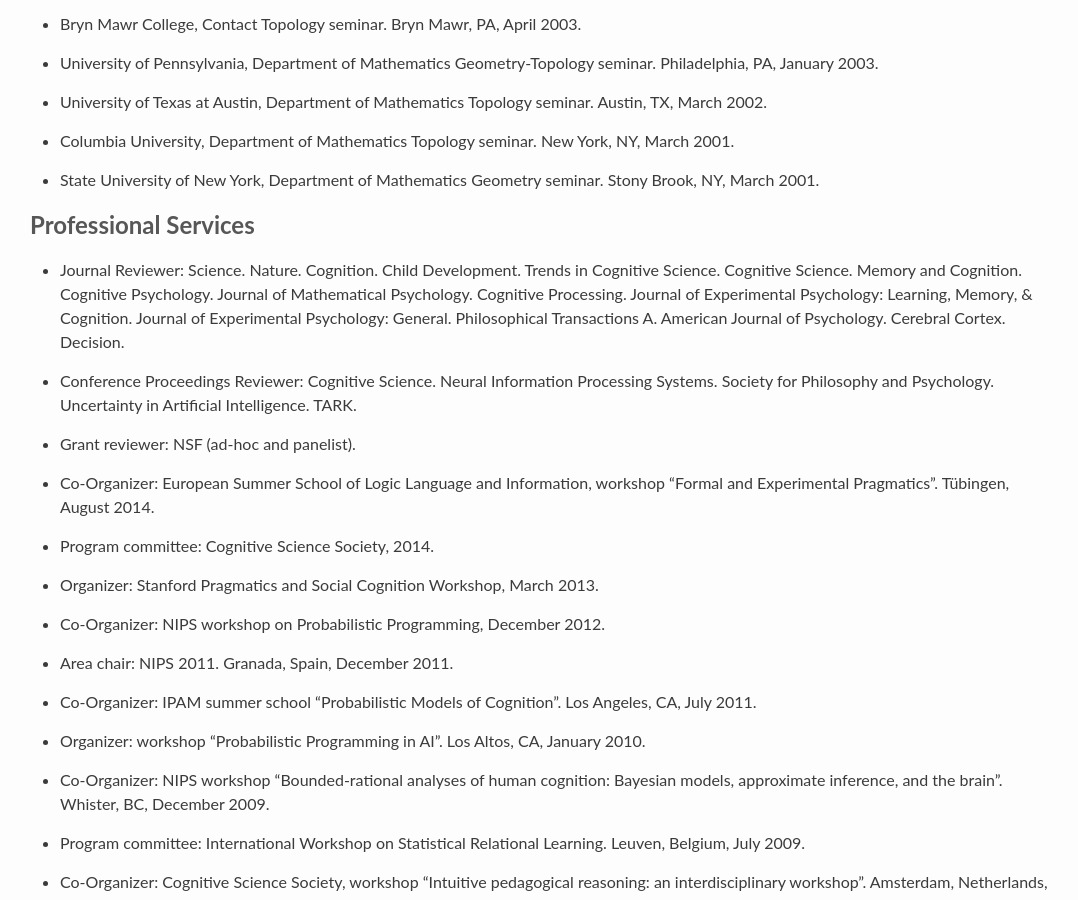
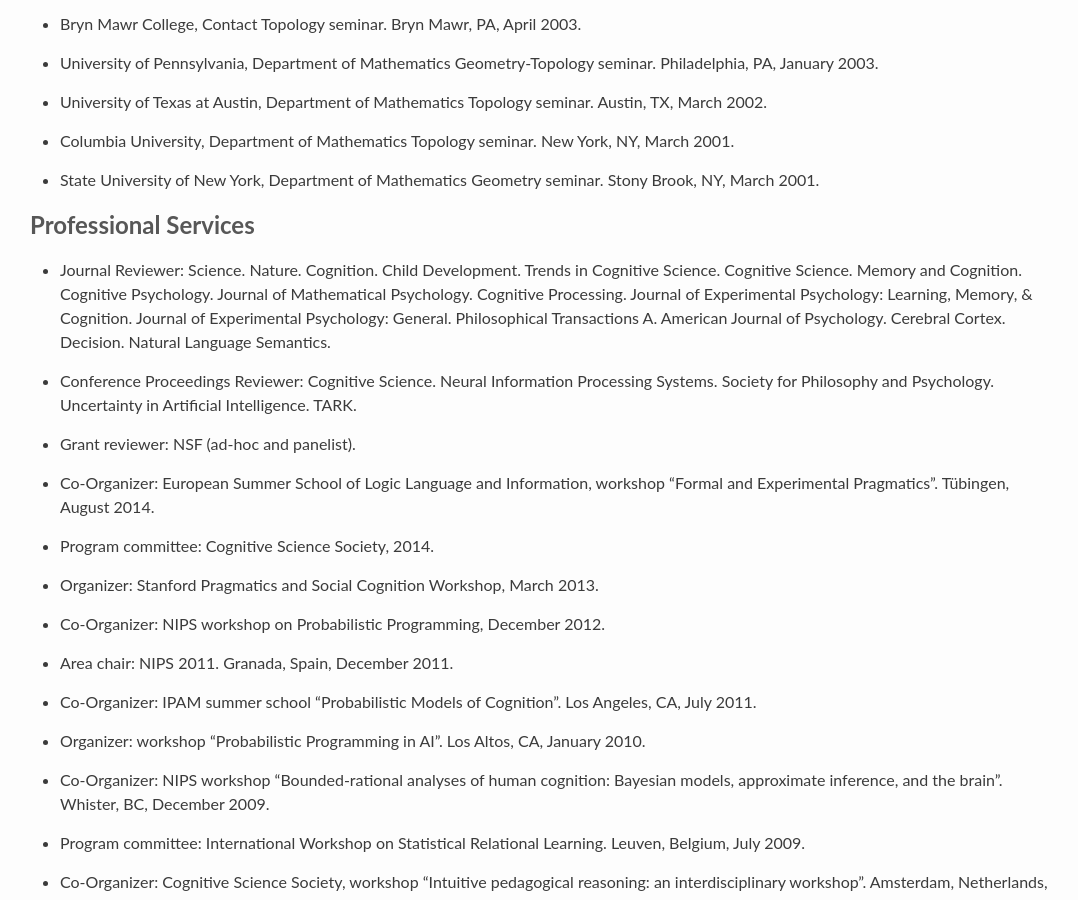
Before and after one commit to stanford-cocolab/cocolab.stanford.edu, a Jekyll site: the page built from ndg-cv.md, in a window 1280 px wide and 900 px high, scrolled down 7016 px. Shown: the whole window, without its empty margins (96-1174 px from the left). Built offline with Jekyll 4.4.1, drawn with Linux system fonts in a browser that asks for light colours; Markdown is read by kramdown in place of the engine named in the settings.

Commit message:
added journal for cv

```diff
--- a/ndg-cv.md
+++ b/ndg-cv.md
@@ -329,7 +329,7 @@
 
 ## Professional Services
 
-* Journal Reviewer: Science. Nature. Cognition. Child Development. Trends in Cognitive Science. Cognitive Science. Memory and Cognition. Cognitive Psychology. Journal of Mathematical Psychology. Cognitive Processing. Journal of Experimental Psychology: Learning, Memory, & Cognition. Journal of Experimental Psychology: General. Philosophical Transactions A. American Journal of Psychology. Cerebral Cortex. Decision.
+* Journal Reviewer: Science. Nature. Cognition. Child Development. Trends in Cognitive Science. Cognitive Science. Memory and Cognition. Cognitive Psychology. Journal of Mathematical Psychology. Cognitive Processing. Journal of Experimental Psychology: Learning, Memory, & Cognition. Journal of Experimental Psychology: General. Philosophical Transactions A. American Journal of Psychology. Cerebral Cortex. Decision. Natural Language Semantics.
 
 * Conference Proceedings Reviewer: Cognitive Science. Neural Information Processing Systems. Society for Philosophy and Psychology. Uncertainty in Artificial Intelligence. TARK.
 
```
